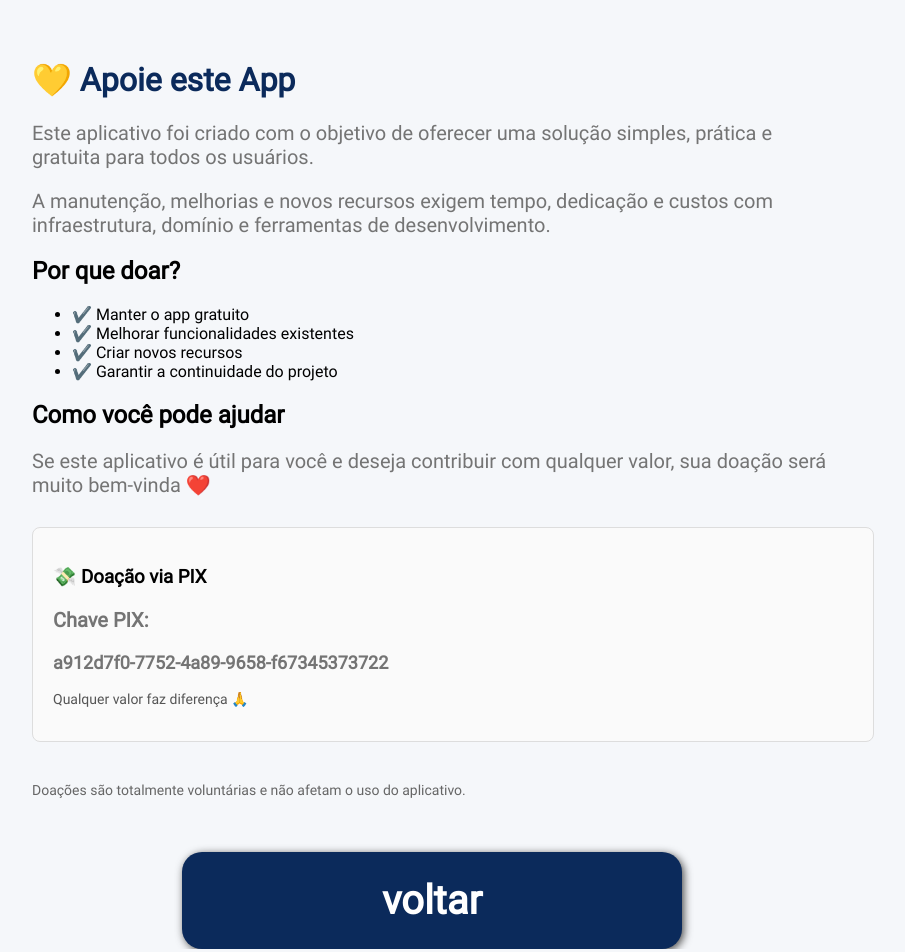
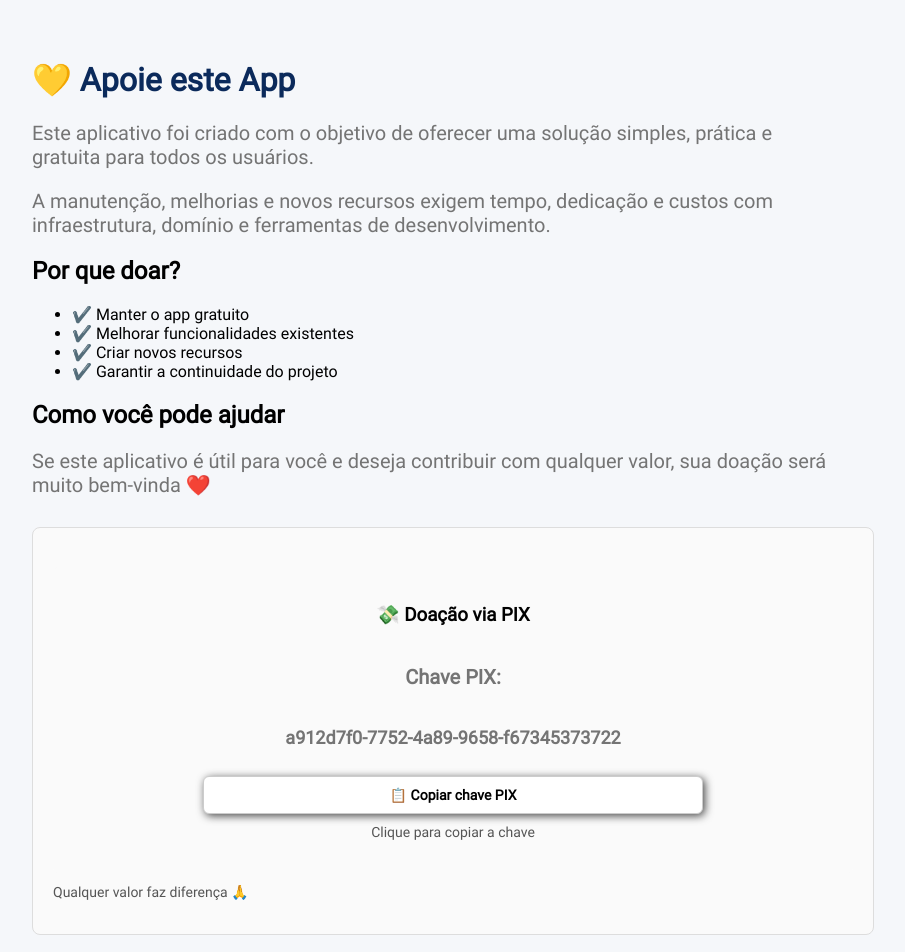
Before and after one commit to DenilsonLunna/deuquanto, a React (Vite) app: page /doacao in a window 1280 px wide. Shown: the top 952 px of the page, without its empty margins (208-1113 px from the left). Built offline with nearby package versions, Linux system fonts and the light colour scheme.

Commit message:
adicionando botao de copiar chave pix

```diff
--- /dev/null
+++ b/src/components/ChavePix.jsx
@@ -0,0 +1,68 @@
+import { useState } from "react";
+
+const ChavePix = () => {
+  const pixKey = "a912d7f0-7752-4a89-9658-f67345373722";
+  const [copiado, setCopiado] = useState(false);
+
+  const copiarPix = async () => {
+    try {
+      await navigator.clipboard.writeText(pixKey);
+      setCopiado(true);
+      setTimeout(() => setCopiado(false), 2000);
+    } catch (err) {
+      alert("Não foi possível copiar a chave PIX: " + err.message);
+    }
+  };
+
+  return (
+    <div
+      style={{
+        padding: "20px",
+        borderRadius: "8px",
+        background: "#fafafa",
+        alignItems:"center",
+        display:"flex",
+        flexDirection:"column",
+      }}
+    >
+      <h3>💸 Doação via PIX</h3>
+
+      <p>
+        <strong>Chave PIX:</strong>
+      </p>
+
+      <p
+        style={{
+          fontSize: "18px",
+          fontWeight: "bold",
+          wordBreak: "break-all",
+        }}
+      >
+        {pixKey}
+      </p>
+
+      <button
+        onClick={copiarPix}
+        style={{
+          marginTop: "10px",
+          padding: "10px 16px",
+          fontSize: "14px",
+          cursor: "pointer",
+          borderRadius: "6px",
+          border: "1px solid #ccc",
+          background: copiado ? "#d1fae5" : "#fff",
+        }}
+      >
+        {copiado ? "✅ Chave copiada!" : "📋 Copiar chave PIX"}
+      </button>
+
+      <p style={{ marginTop: "10px", fontSize: "14px", color: "#555" }}>
+        {copiado
+          ? "Agora é só colar no app do seu banco 😊"
+          : "Clique para copiar a chave"}
+      </p>
+    </div>
+  );
+};
+
+export default ChavePix;
--- a/src/pages/Doacao.jsx
+++ b/src/pages/Doacao.jsx
@@ -1,6 +1,7 @@
 import { useNavigate } from "react-router-dom";
 import Button from "../components/Button.jsx";
-
+import Footer from "../components/ChavePix.jsx";
+import ChavePix from "../components/ChavePix.jsx";
 const Doacao = () => {
   const navigate = useNavigate();
   return (
@@ -54,10 +55,7 @@
           width: "100%",
         }}
       >
-        <h3>💸 Doação via PIX</h3>
-        <p>
-          <strong>Chave PIX:</strong>
-        </p>
+
         <p
           style={{
             fontSize: "18px",
@@ -65,9 +63,10 @@
             wordBreak: "break-all",
           }}
         >
-          a912d7f0-7752-4a89-9658-f67345373722
+
+
         </p>
-
+             <ChavePix />
         <p style={{ marginTop: "10px", fontSize: "14px", color: "#555" }}>
           Qualquer valor faz diferença 🙏
         </p>
```
